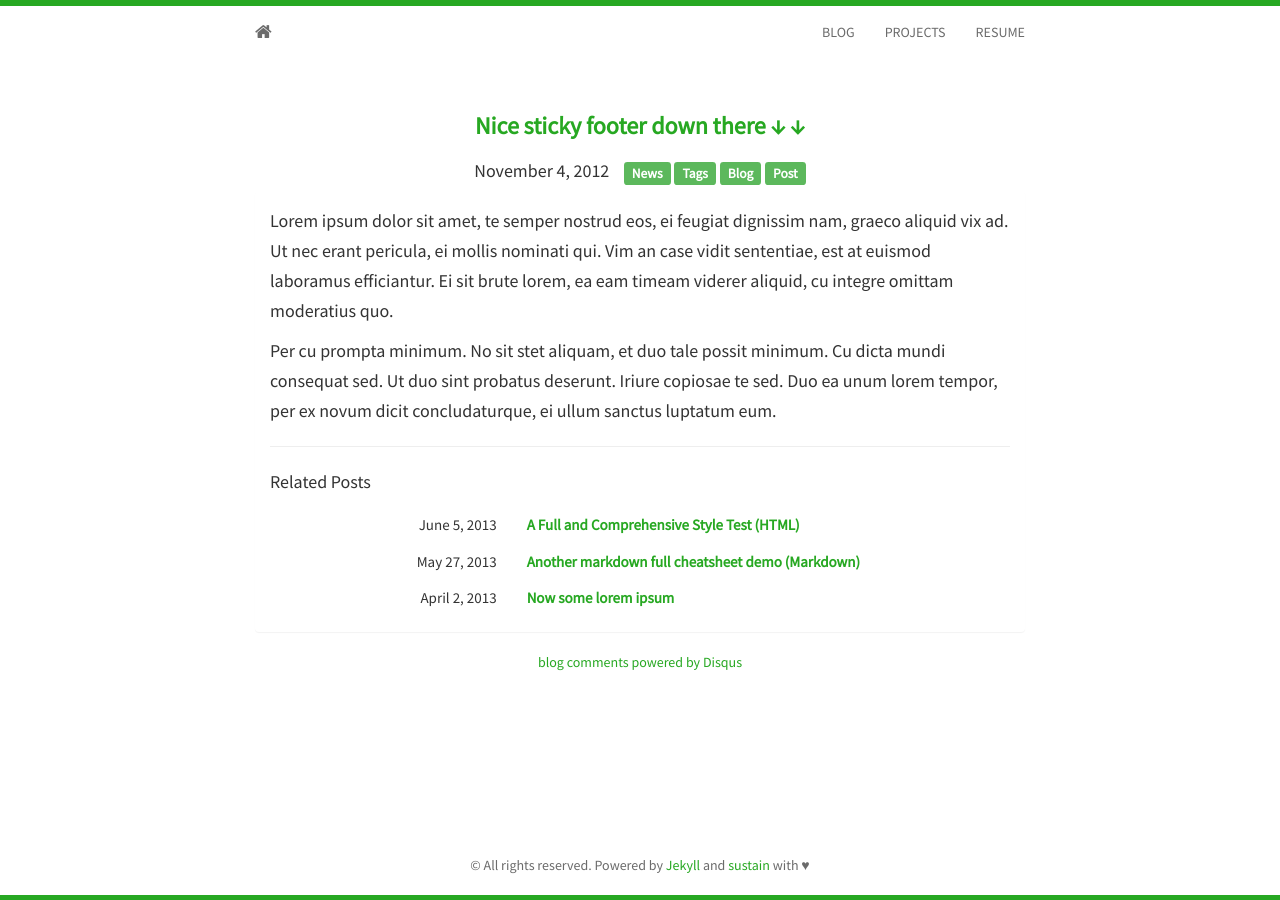
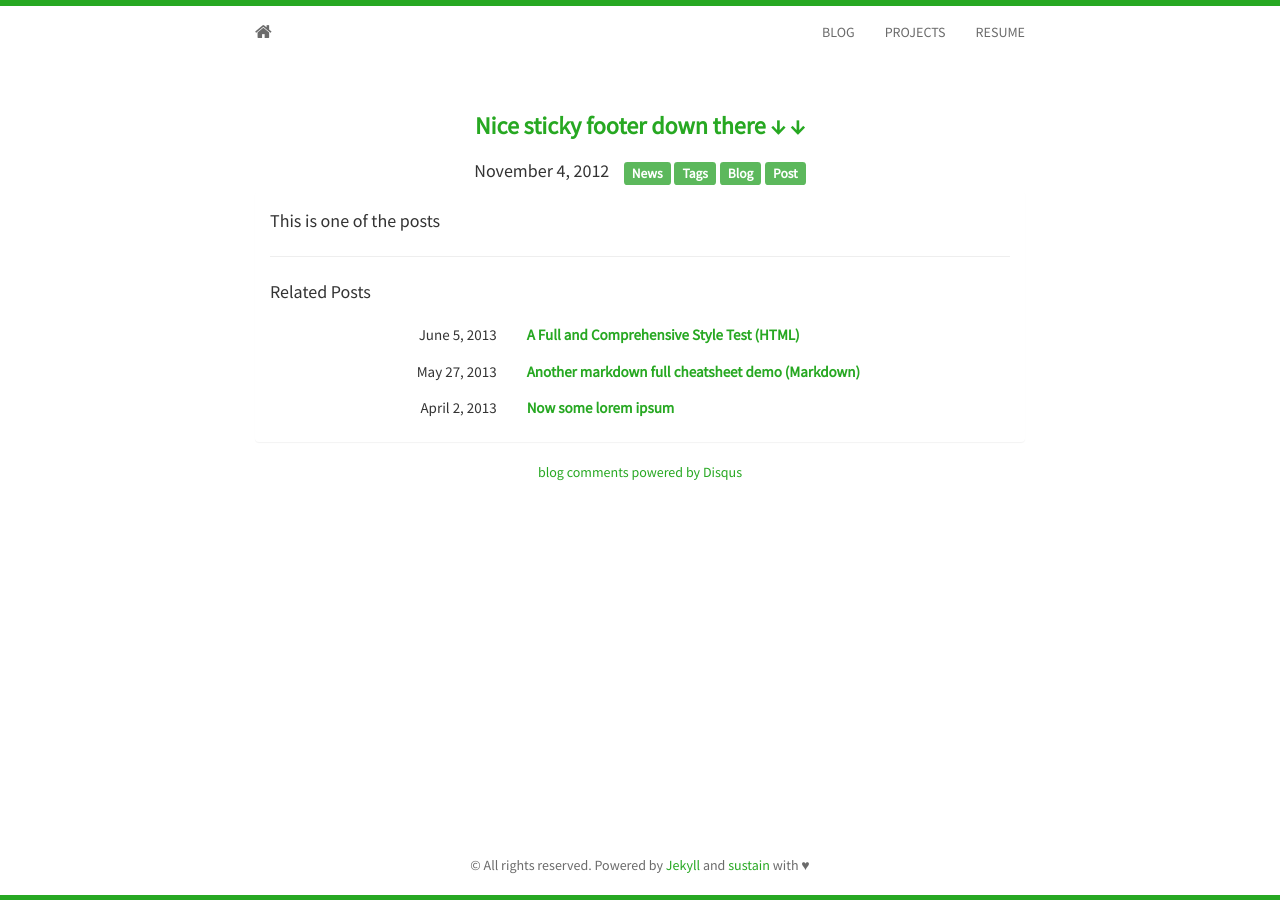
Before and after one commit to rmanak/rmanak.github.io, a Jekyll site: the page built from _posts/2012-11-04-post7.md, in a window 1280 px wide. Built offline with Jekyll 4.4.1, drawn with Linux system fonts in a browser that asks for light colours; nearby versions of some CDN libraries; comment, search, counter and statistics services are not loaded.

Commit message:
minor changes

```diff
--- a/_posts/2012-11-04-post7.md
+++ b/_posts/2012-11-04-post7.md
@@ -8,6 +8,4 @@ tags:
 - Post
 ---
 
-Lorem ipsum dolor sit amet, te semper nostrud eos, ei feugiat dignissim nam, graeco aliquid vix ad. Ut nec erant pericula, ei mollis nominati qui. Vim an case vidit sententiae, est at euismod laboramus efficiantur. Ei sit brute lorem, ea eam timeam viderer aliquid, cu integre omittam moderatius quo.
-
-Per cu prompta minimum. No sit stet aliquam, et duo tale possit minimum. Cu dicta mundi consequat sed. Ut duo sint probatus deserunt. Iriure copiosae te sed. Duo ea unum lorem tempor, per ex novum dicit concludaturque, ei ullum sanctus luptatum eum.
+This is one of the posts
--- a/stylesheets/stylesheet.css
+++ b/stylesheets/stylesheet.css
@@ -56,7 +56,7 @@ a {
 .page-header {
   color: #fff;
   text-align: center;
-  background-color: #159957;
+  /*background-color: #159957;*/
   background-image: linear-gradient(120deg, #155799, #159957); }
 
 @media screen and (min-width: 64em) {
```
